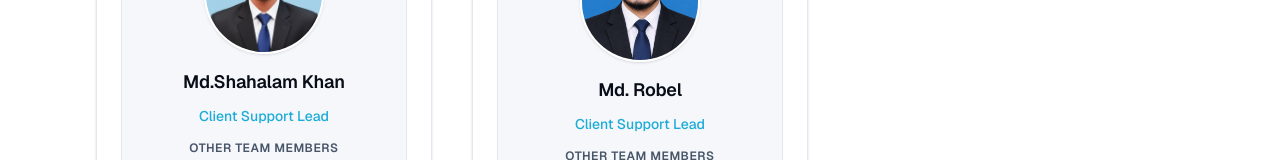
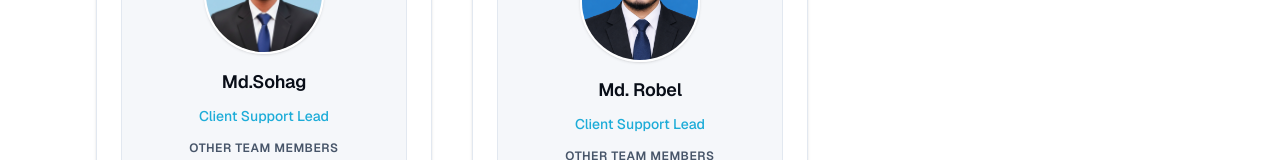
Before and after one commit to Drem-soft26/dreamsofttech-web, a Next.js app: page /team in a window 1280 px wide. Shown: the part 1126-1286 px from the top of the page. Built offline with nearby package versions, Linux system fonts and the light colour scheme.

Commit message:
fix  bug

```diff
--- a/src/data/team.ts
+++ b/src/data/team.ts
@@ -105,7 +105,7 @@ export const teamMembers: Record<string, TeamMember> = {
 
   supportLead: {
     id: "supportLead",
-    name: "Md.Shahalam Khan",
+    name: "Md.Sohag",
     designation: "Client Support Lead",
     department: "Other Team Members",
     bio:
```
